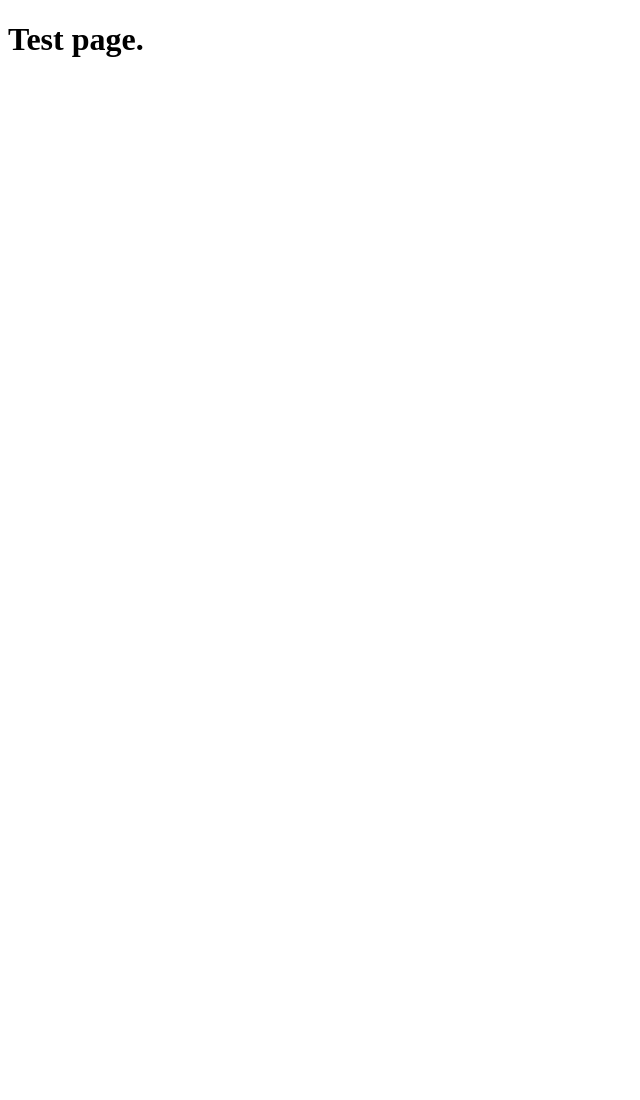
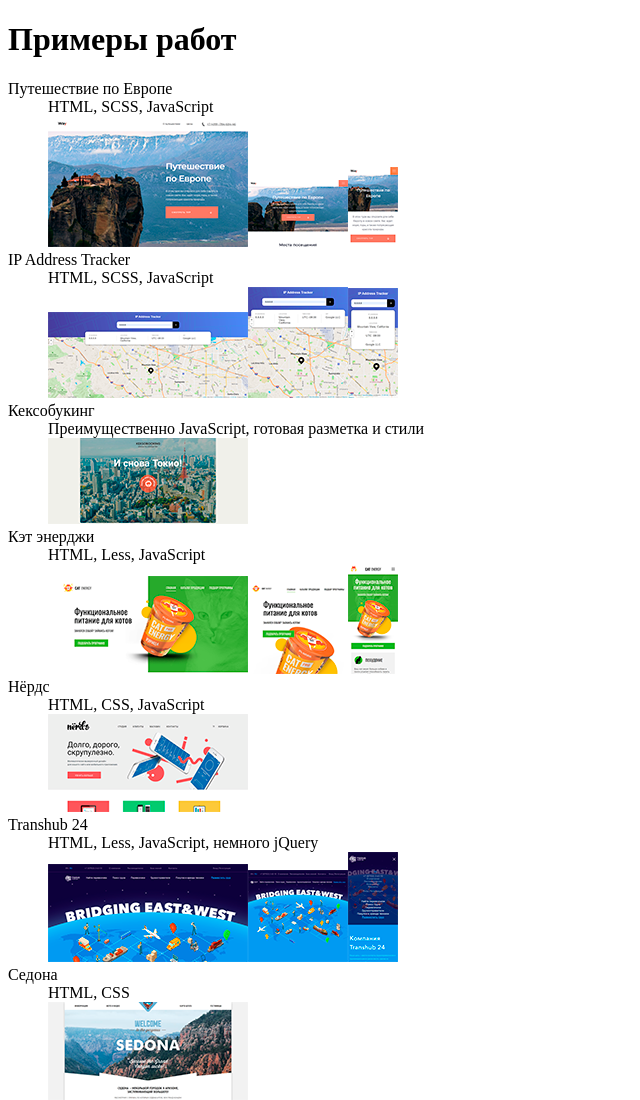
Before and after one commit to dmitry-ios/dmitry-ios.github.io, a website: page index.html in a window 1280 px wide. Shown: the top 1100 px of the page, without its empty margins (0-640 px from the left). Before the commit the page ends 800 px from the top, so only its background shows below. Drawn offline with nearby package versions, Linux system fonts and the light colour scheme.

Commit message:
Добавляет основу для приложения на Vue.js

```diff
--- a/index.html
+++ b/index.html
@@ -1,10 +1,30 @@
 <!DOCTYPE html>
-<html lang="en">
+<html lang="ru">
     <head>
         <title>Test title</title>
         <meta charset="utf-8">
     </head>
     <body>
-        <h1>Test page.</h1>
+        <div id="app">
+          <h1>{{title}}</h1>
+          <dl>
+            <div v-for="project in projects">
+              <dt>{{project.name}}</dt>
+              <dd>{{project.skills}}</dd>
+              <dd>
+                <img v-for="image in project.screenshots"
+                    v-bind:src="image.url"
+                    v-bind:alt="image.title"
+                    v-bind:width="image.width"
+                    v-bind:height="image.height">
+              </dd>
+            </div>
+          </dl>
+        </div>
+
+        <!-- development version, includes helpful console warnings -->
+        <script src="https://cdn.jsdelivr.net/npm/vue@2/dist/vue.js"></script>
+
+        <script src="js/script.js"></script>
     </body>
 </html>
--- /dev/null
+++ b/js/script.js
@@ -0,0 +1,190 @@
+'use strict';
+
+new Vue({
+  el: '#app',
+  data: {
+    title: 'Примеры работ',
+    projects: [
+      {
+        name: 'Путешествие по Европе',
+        skills: 'HTML, SCSS, JavaScript',
+        screenshots: [
+          {
+            url: 'img/thumbnails/euro-trip-desktop.png',
+            title: 'euro-trip десктопный',
+            width: 200,
+            height: 131
+          },
+          {
+            url: 'img/thumbnails/euro-trip-tablet.png',
+            title: 'euro-trip планшетный',
+            width: 100,
+            height: 67
+          },
+          {
+            url: 'img/thumbnails/euro-trip-mobile.png',
+            title: 'euro-trip мобильный',
+            width: 50,
+            height: 80
+          }
+        ]
+      },
+      {
+        name: 'IP Address Tracker',
+        skills: 'HTML, SCSS, JavaScript',
+        screenshots: [
+          {
+            url: 'img/thumbnails/ip-address-tracker-desktop.png',
+            title: 'ip-address-tracker десктопный',
+            width: 200,
+            height: 86
+          },
+          {
+            url: 'img/thumbnails/ip-address-tracker-tablet.png',
+            title: 'ip-address-tracker планшетный',
+            width: 100,
+            height: 111
+          },
+          {
+            url: 'img/thumbnails/ip-address-tracker-mobile.png',
+            title: 'ip-address-tracker мобильный',
+            width: 50,
+            height: 110
+          }
+        ]
+      },
+      {
+        name: 'Кексобукинг',
+        skills: 'Преимущественно JavaScript, готовая разметка и стили',
+        screenshots: [
+          {
+            url: 'img/thumbnails/keksobooking-desktop.png',
+            title: 'keksobooking десктопный',
+            width: 200,
+            height: 86
+          }
+        ]
+      },
+      {
+        name: 'Кэт энерджи',
+        skills: 'HTML, Less, JavaScript',
+        screenshots: [
+          {
+            url: 'img/thumbnails/cat-energy-desktop.png',
+            title: 'cat-energy десктопный',
+            width: 200,
+            height: 98
+          },
+          {
+            url: 'img/thumbnails/cat-energy-tablet.png',
+            title: 'cat-energy планшетный',
+            width: 100,
+            height: 92
+          },
+          {
+            url: 'img/thumbnails/cat-energy-mobile.png',
+            title: 'cat-energy мобильный',
+            width: 50,
+            height: 110
+          }
+        ]
+      },
+      {
+        name: 'Нёрдс',
+        skills: 'HTML, CSS, JavaScript',
+        screenshots: [
+          {
+            url: 'img/thumbnails/nerds-desktop.png',
+            title: 'nerds десктопный',
+            width: 200,
+            height: 98
+          }
+        ]
+      },
+      {
+        name: 'Transhub 24',
+        skills: 'HTML, Less, JavaScript, немного jQuery',
+        screenshots: [
+          {
+            url: 'img/thumbnails/transhub-24-desktop.png',
+            title: 'transhub-24 десктопный',
+            width: 200,
+            height: 98
+          },
+          {
+            url: 'img/thumbnails/transhub-24-tablet.png',
+            title: 'transhub-24 планшетный',
+            width: 100,
+            height: 92
+          },
+          {
+            url: 'img/thumbnails/transhub-24-mobile.png',
+            title: 'transhub-24 мобильный',
+            width: 50,
+            height: 110
+          }
+        ]
+      },
+      {
+        name: 'Седона',
+        skills: 'HTML, CSS',
+        screenshots: [
+          {
+            url: 'img/thumbnails/sedona-desktop.png',
+            title: 'sedona десктопный',
+            width: 200,
+            height: 98
+          }
+        ]
+      },
+      {
+        name: 'Код и Магия',
+        skills: 'Преимущественно JavaScript, готовая верстка',
+        screenshots: [
+          {
+            url: 'img/thumbnails/code-and-magick-desktop.png',
+            title: 'code-and-magick десктопный',
+            width: 200,
+            height: 98
+          }
+        ]
+      },
+      {
+        name: 'Meeting Ended Modal',
+        skills: 'HTML, CSS, JavaScript',
+        screenshots: [
+          {
+            url: 'img/thumbnails/meeting-ended-modal-desktop.png',
+            title: 'meeting-ended-modal десктопный',
+            width: 200,
+            height: 98
+          }
+        ]
+      },
+      {
+        name: 'Sign In Modal',
+        skills: 'HTML, CSS',
+        screenshots: [
+          {
+            url: 'img/thumbnails/sign-in-modal-desktop.png',
+            title: 'sign-in-modal десктопный',
+            width: 200,
+            height: 98
+          }
+        ]
+      },
+      {
+        name: 'The Great Keksby',
+        skills: 'HTML, CSS',
+        screenshots: [
+          {
+            url: 'img/thumbnails/great-keksby-desktop.png',
+            title: 'great-keksby десктопный',
+            width: 200,
+            height: 98
+          }
+        ]
+      }
+    ]
+  }
+});
```
Also changed, not shown: package.json (added, +22 -0 lines), README.md, 1 other file.
